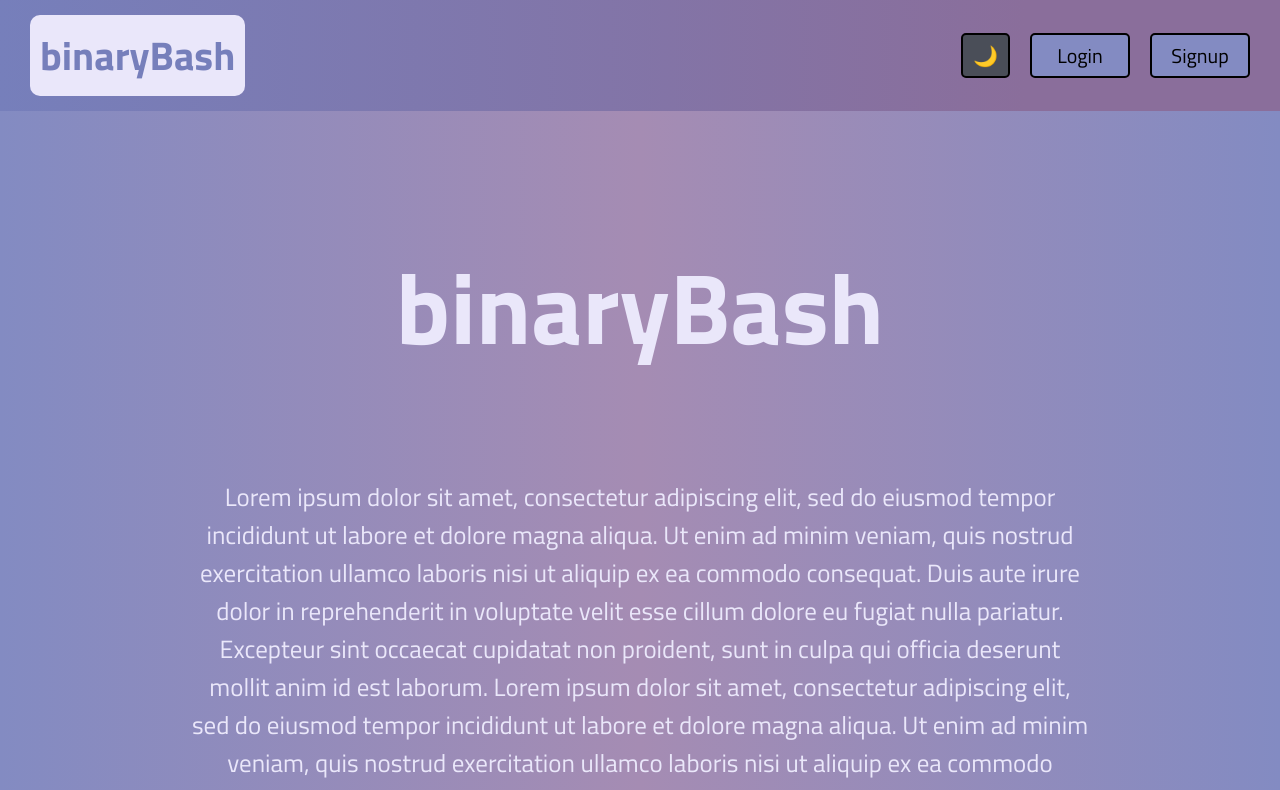
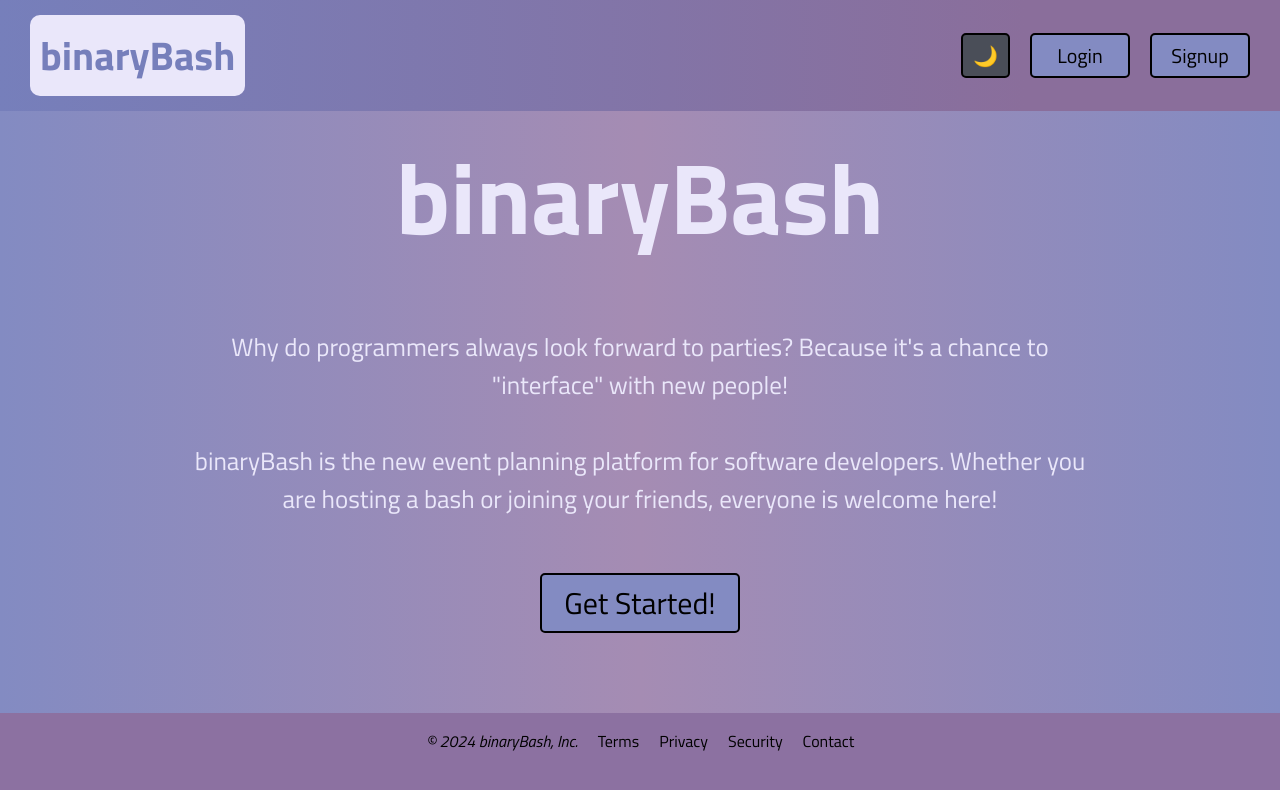
Before and after one commit to bruno-rossi/phase-4-final-project-binary-bash, a React (Create React App) app in the folder binary-bash/client/: page / in a window 1280 px wide. Shown: the top 790 px of the page. Built offline with nearby package versions, Linux system fonts and the light colour scheme; no server answers.

Commit message:
Updated home page

```diff
--- a/binary-bash/client/src/pages/Dashboard.js
+++ b/binary-bash/client/src/pages/Dashboard.js
@@ -56,7 +56,7 @@ function Dashboard() {
             <div className="dashboard">
                 <div className="dashboard-info">
                     <h1>Upcoming Events</h1>
-                    <h2>You have {events.length} events.</h2>
+                    {/* <h2>You have {events.length} events.</h2> */}
                     {/* <Link to="/create-event/">Create a new event</Link> */}
                 </div>
                 <div className="event-cards">
--- a/binary-bash/client/src/pages/Home.js
+++ b/binary-bash/client/src/pages/Home.js
@@ -14,16 +14,8 @@ function Home() {
 
             <div className="paragraph">
                 <p>
-                    Lorem ipsum dolor sit amet, consectetur adipiscing elit,
-                    sed do eiusmod tempor incididunt ut labore et dolore magna aliqua.
-                    Ut enim ad minim veniam, quis nostrud exercitation ullamco laboris nisi ut aliquip ex ea commodo consequat.
-                    Duis aute irure dolor in reprehenderit in voluptate velit esse cillum dolore eu fugiat nulla pariatur.
-                    Excepteur sint occaecat cupidatat non proident, sunt in culpa qui officia deserunt mollit anim id est laborum.
-                    Lorem ipsum dolor sit amet, consectetur adipiscing elit,
-                    sed do eiusmod tempor incididunt ut labore et dolore magna aliqua.
-                    Ut enim ad minim veniam, quis nostrud exercitation ullamco laboris nisi ut aliquip ex ea commodo consequat.
-                    Duis aute irure dolor in reprehenderit in voluptate velit esse cillum dolore eu fugiat nulla pariatur.
-                    Excepteur sint occaecat cupidatat non proident, sunt in culpa qui officia deserunt mollit anim id est laborum.
+                <span>Why do programmers always look forward to parties? Because it's a chance to "interface" with new people!</span><br></br><br></br>
+                <span>binaryBash is the new event planning platform for software developers. Whether you are hosting a bash or joining your friends, everyone is welcome here!</span>
                 </p>
             </div>
 
--- a/binary-bash/client/src/pages/Login.js
+++ b/binary-bash/client/src/pages/Login.js
@@ -14,6 +14,8 @@ function Login() {
 
   function handleSubmit(e) {
     e.preventDefault();
+    setError("");
+
     fetch("http://localhost:5555/login", {
       method: "POST",
       headers: {
--- a/binary-bash/client/src/styles/styles.css
+++ b/binary-bash/client/src/styles/styles.css
@@ -145,10 +145,10 @@ body {
     display: flex;
     justify-content: center;
     align-items: center;
-    padding: 80px 0;
+    padding: 10px 0 80px 0;
 }
 .home-page h1 {
-    padding: 40px;
+    /* padding: 40px; */
     margin: 0;
     font-size: 100px;
     color: #EAE7FA;
@@ -279,7 +279,7 @@ body {
 }
 #submit-btn {
     margin: 30px auto;
-    padding: 10px 80px;
+    padding: 5px 80px;
     background-color: #D9A1A0;
     border: none;
     border-radius: 10px;
```
Also changed, not shown: 1 other file (tests, documents, lock files or other folders).
